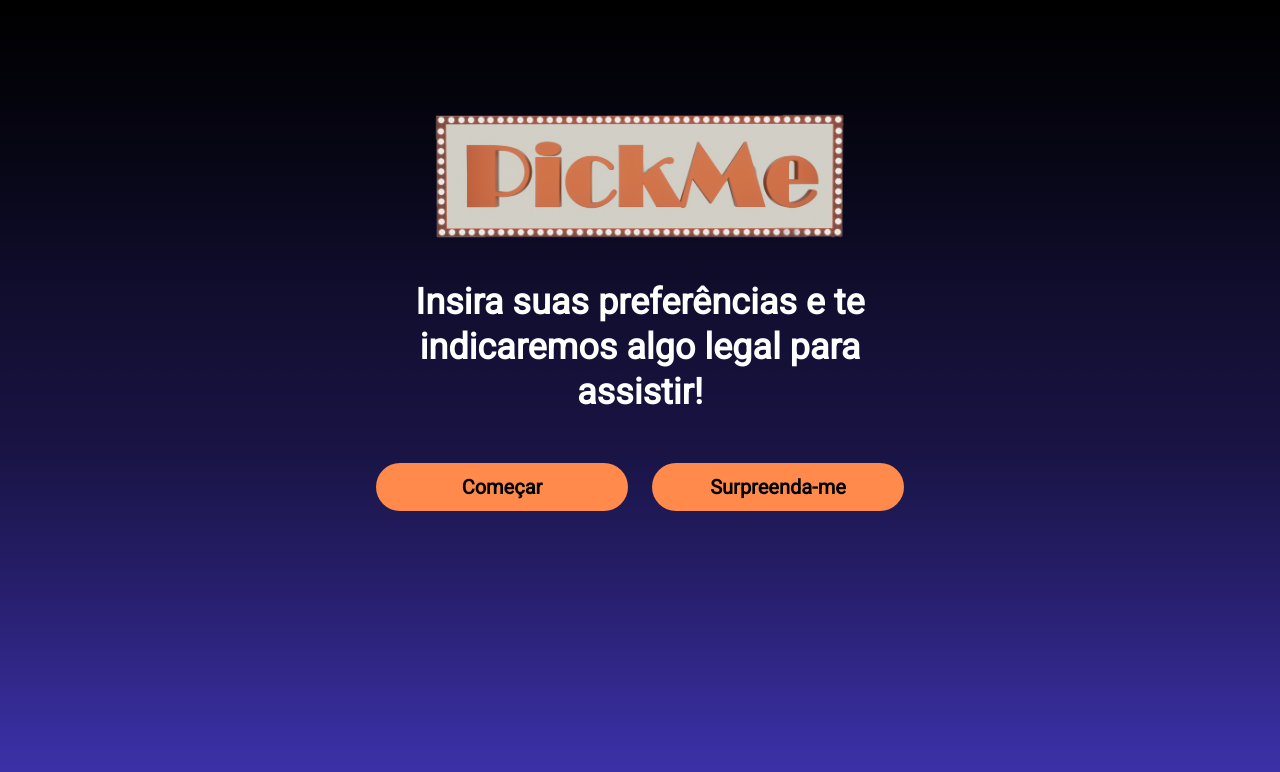
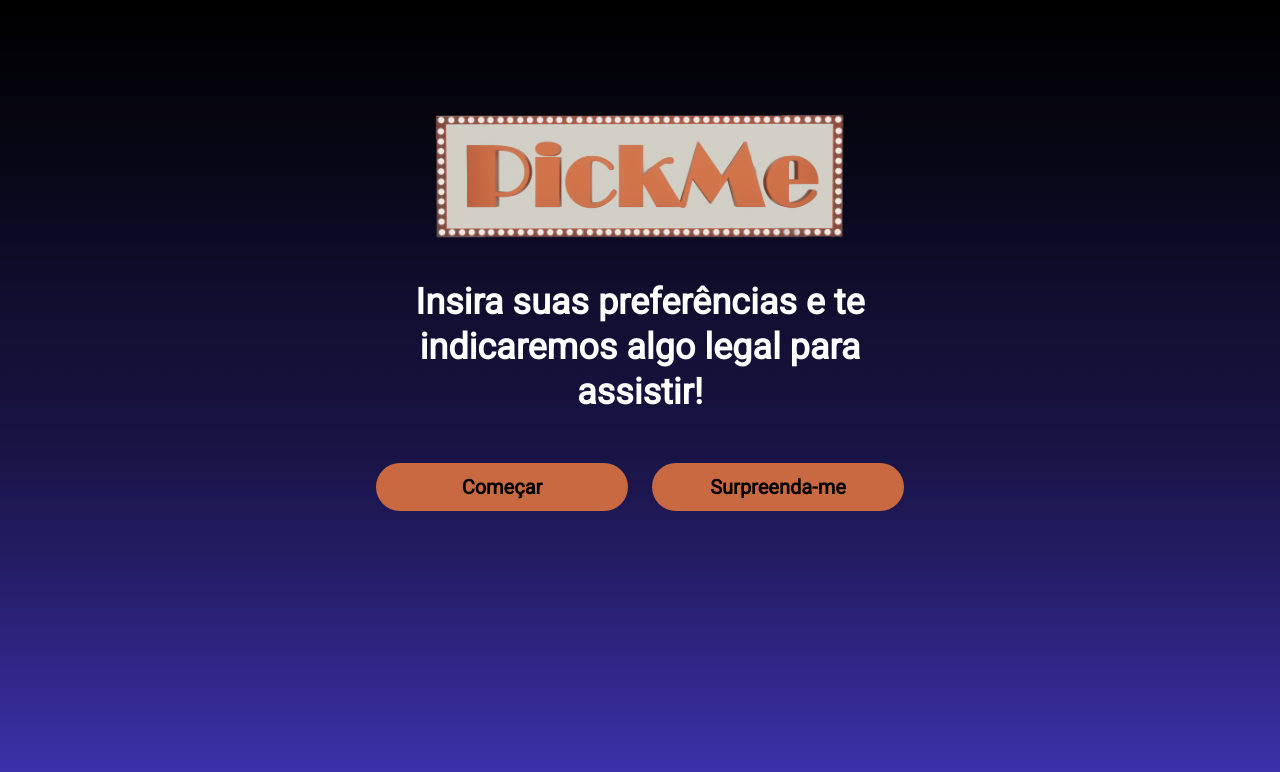
Before and after one commit to jvoliveirag/C317, a Next.js app: page / in a window 1280 px wide. Shown: the top 772 px of the page. Built offline with nearby package versions, Linux system fonts and the light colour scheme.

Commit message:
style: Ajuste e definição de padrões de cores do projeto.

```diff
--- a/tailwind.config.js
+++ b/tailwind.config.js
@@ -24,14 +24,16 @@ module.exports = {
           500: '#129E57'
         },
         orange:{
-          500: '#D1754C',
-          700: '#D1752D'
+          400: '#C86942',
         },
         gray: {
           100: '#E1E1E6',
           600: '#323238',
           800: '#202024',
           900: '#121214'
+        },
+        purple: {
+          400: '#15113A'
         }
       }
     },
```
